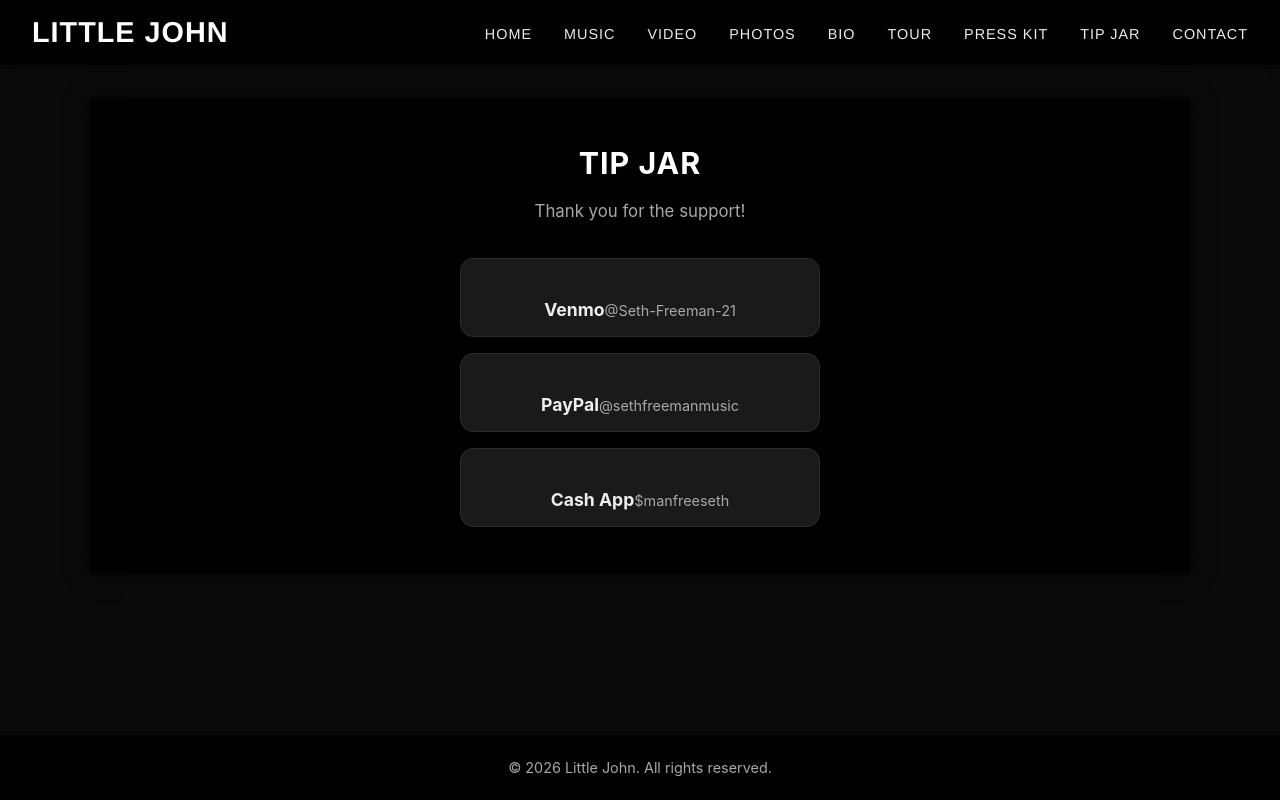
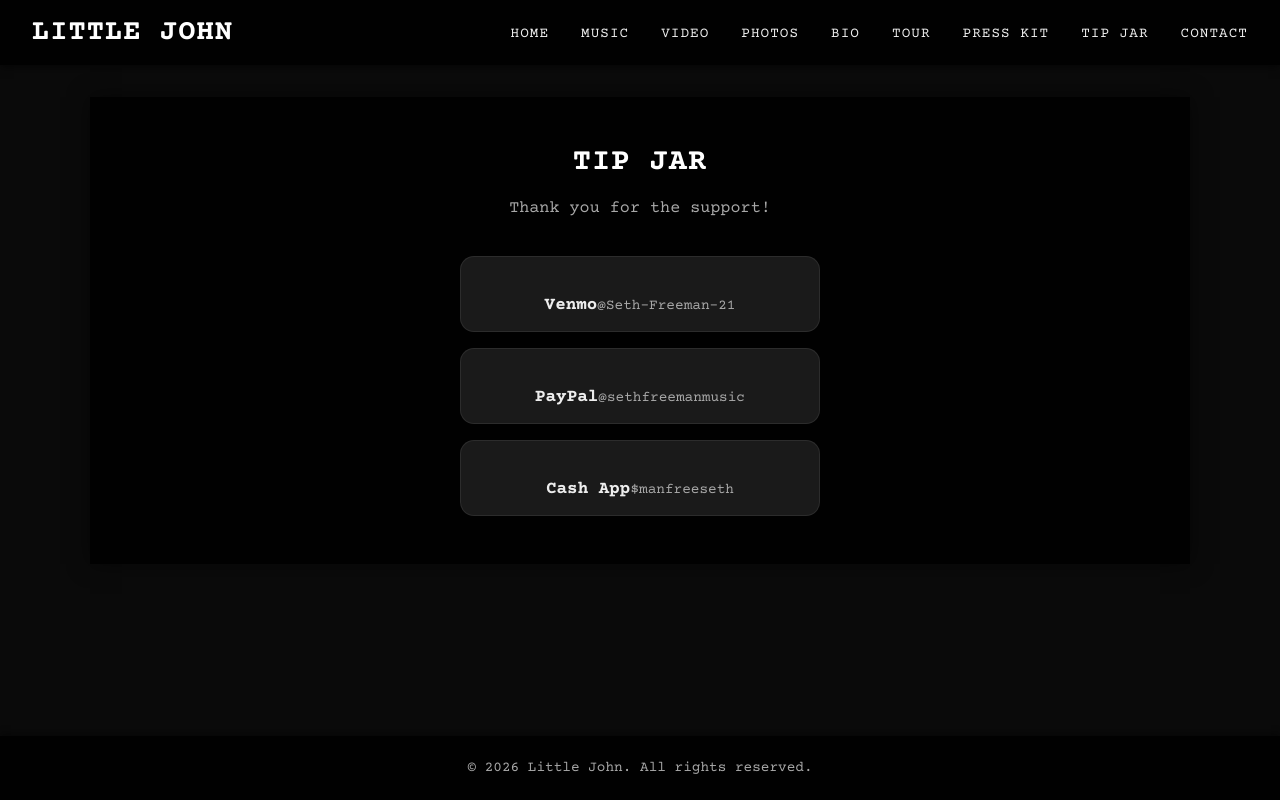
Before and after one commit to sethfreeman/littlejohnrocks, a Next.js app in the folder frontend/: page /tips in a window 1280 px wide. Built offline with nearby package versions, Linux system fonts and the light colour scheme.

Commit message:
Use Courier Prime typewriter font site-wide
Load Courier Prime via next/font/google (self-hosted), apply it to body,
navbar, headings, and code. Flip font-smoothing to auto for crisper
rendering. Falls back to Courier New / monospace.

```diff
--- a/frontend/app/base.css
+++ b/frontend/app/base.css
@@ -1,13 +1,9 @@
 body {
   margin: 0;
-  font-family: -apple-system, BlinkMacSystemFont, 'Segoe UI', 'Roboto', 'Oxygen',
-    'Ubuntu', 'Cantarell', 'Fira Sans', 'Droid Sans', 'Helvetica Neue',
-    sans-serif;
-  -webkit-font-smoothing: antialiased;
-  -moz-osx-font-smoothing: grayscale;
+  font-family: var(--font-courier), 'Courier New', Courier, monospace;
+  -webkit-font-smoothing: auto;
 }
 
 code {
-  font-family: source-code-pro, Menlo, Monaco, Consolas, 'Courier New',
-    monospace;
+  font-family: var(--font-courier), 'Courier New', Courier, monospace;
 }
--- a/frontend/app/globals.css
+++ b/frontend/app/globals.css
@@ -16,11 +16,9 @@
 }
 
 body {
-  font-family: -apple-system, BlinkMacSystemFont, 'Segoe UI', 'Roboto', 'Oxygen',
-    'Ubuntu', 'Cantarell', 'Fira Sans', 'Droid Sans', 'Helvetica Neue',
-    sans-serif;
-  -webkit-font-smoothing: antialiased;
-  -moz-osx-font-smoothing: grayscale;
+  font-family: var(--font-courier), 'Courier New', Courier, monospace;
+  /* 'auto' lets the OS render crisp/subpixel-smoothed text for the typewriter look */
+  -webkit-font-smoothing: auto;
   background-color: #0a0a0a;
   color: var(--text);
 }
@@ -55,7 +53,7 @@
   letter-spacing: 1px;
   color: var(--text-bright);
   text-transform: uppercase;
-  font-family: 'Helvetica Neue', Helvetica, Arial, sans-serif;
+  font-family: var(--font-courier), 'Courier New', Courier, monospace;
 }
 
 .navbar-logo {
@@ -86,7 +84,7 @@
   font-weight: 500;
   text-transform: uppercase;
   letter-spacing: 1px;
-  font-family: 'Helvetica Neue', Helvetica, Arial, sans-serif;
+  font-family: var(--font-courier), 'Courier New', Courier, monospace;
 }
 
 .navbar a:hover {
--- a/frontend/app/layout.js
+++ b/frontend/app/layout.js
@@ -1,6 +1,15 @@
+import { Courier_Prime } from 'next/font/google'
 import { SpeedInsights } from '@vercel/speed-insights/next'
 import Navbar from './components/Navbar'
 import './globals.css'
+
+const courierPrime = Courier_Prime({
+  subsets: ['latin'],
+  weight: ['400', '700'],
+  style: ['normal', 'italic'],
+  variable: '--font-courier',
+  display: 'swap',
+})
 
 export const metadata = {
   title: 'Little John',
@@ -9,7 +18,7 @@
 
 export default function RootLayout({ children }) {
   return (
-    <html lang="en">
+    <html lang="en" className={courierPrime.variable}>
       <body>
         <div className="App">
           <Navbar />
```
